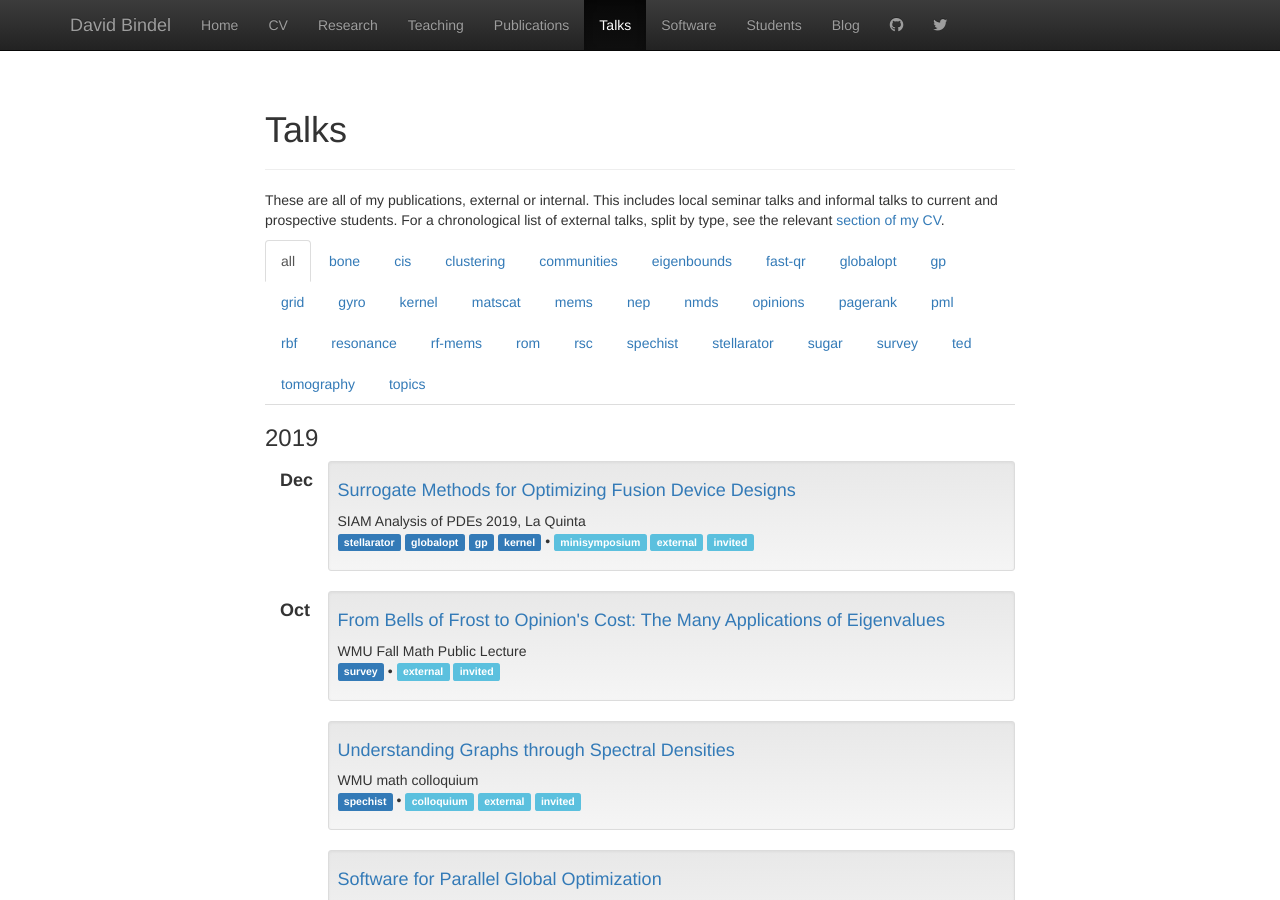
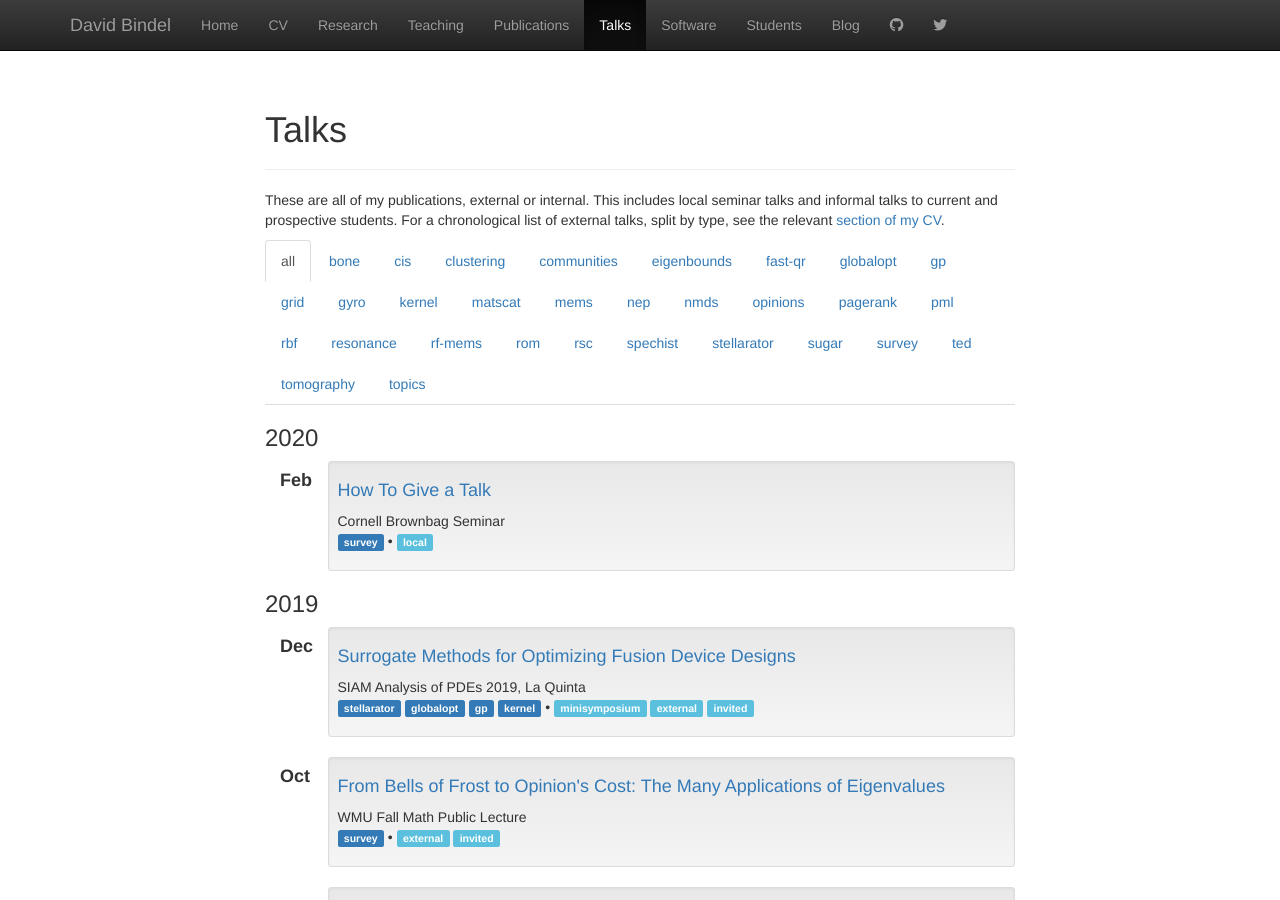
Before and after one commit to dbindel/cornell_web, a Jekyll site: the page built from talks.html, in a window 1280 px wide and 900 px high. Built offline with Jekyll 4.4.1, drawn with Linux system fonts in a browser that asks for light colours; nearby versions of some CDN libraries.

Commit message:
Add "How to Give a Talk" brown bag for 2020-02-03.

```diff
--- a/_data/present.yml
+++ b/_data/present.yml
@@ -1248,3 +1248,9 @@
   tags: [stellarator, globalopt, gp, kernel]
   where: SIAM Analysis of PDEs 2019, La Quinta
   type: [minisymposium, external, invited]
+-
+  file: 2020-02-brownbag/brownbag-feb20.pdf
+  title: How To Give a Talk
+  where: Cornell Brownbag Seminar
+  tags: [survey]
+  type: [local]
```
